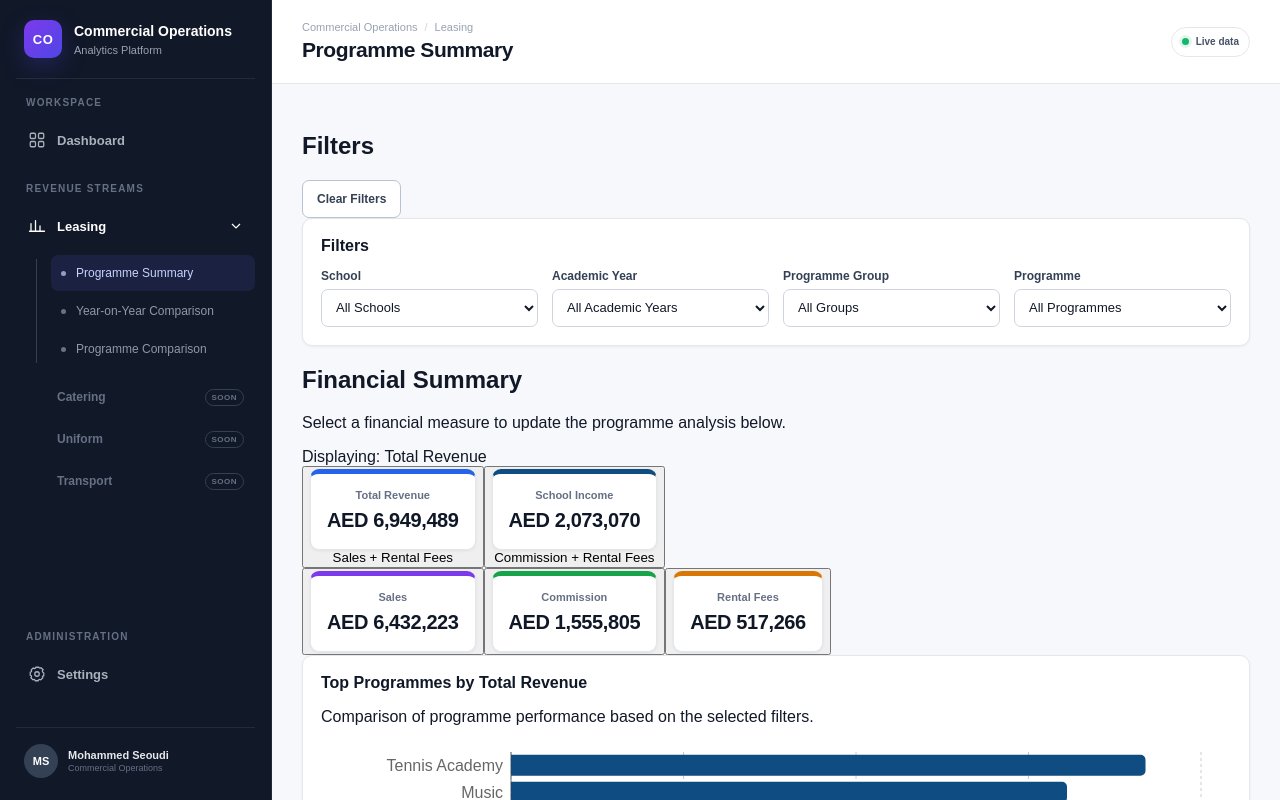
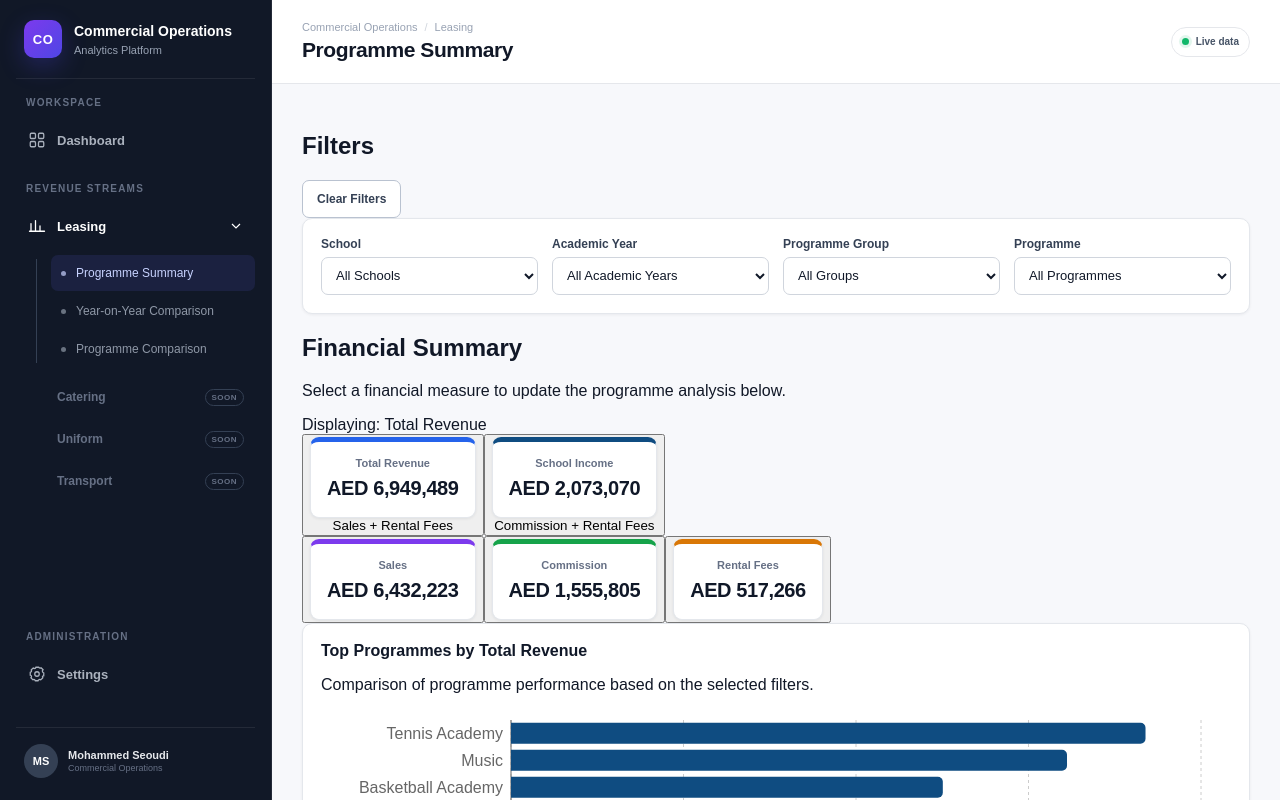
Before and after one commit to mo-seoudi/leasing, a React (Vite) app: page /leasing/summary in a window 1280 px wide. Shown: the top 800 px of the page. Built offline with nearby package versions, Linux system fonts and the light colour scheme.

Commit message:
Update DashboardFilters.jsx

```diff
--- a/src/components/DashboardFilters.jsx
+++ b/src/components/DashboardFilters.jsx
@@ -9,7 +9,6 @@ export default function DashboardFilters({
   return (
     <div className="card">
 
-      <h2>Filters</h2>
 
       <div className="filters-grid">
 
```
